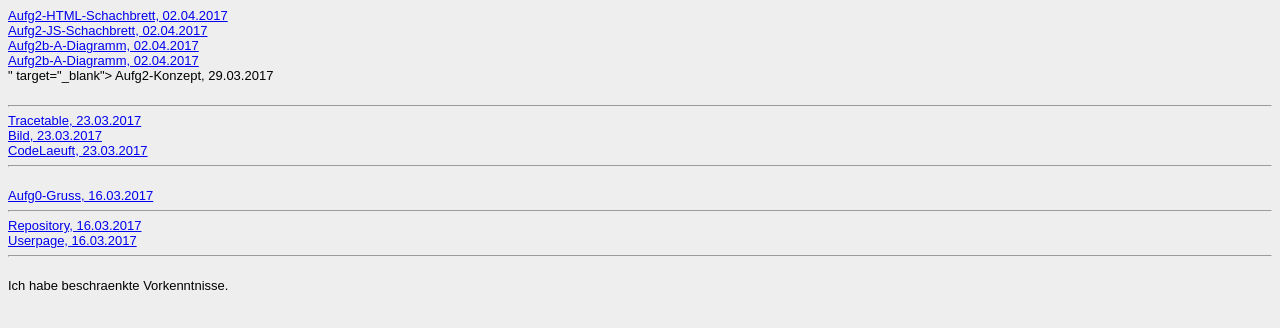
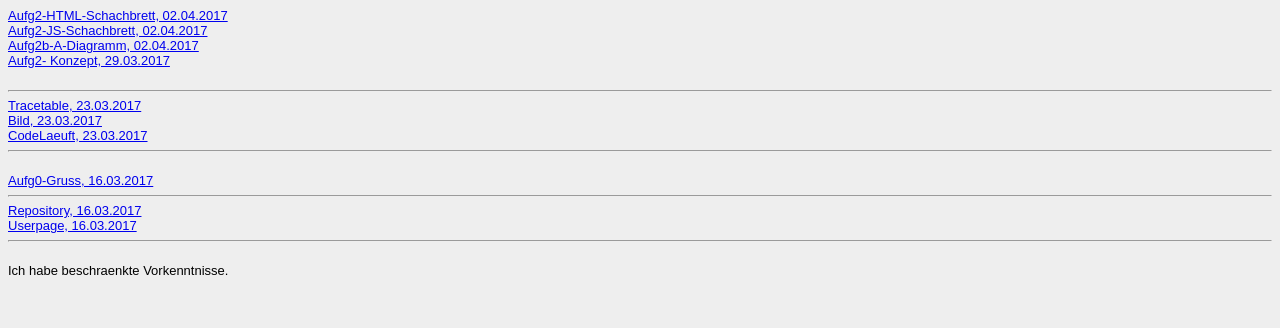
Before and after one commit to Lina-MariaStraub/EIA2-1, a plain HTML site: page Mein-Steckbrief/steckbrief.htm in a window 1280 px wide. Drawn offline with Linux system fonts and the light colour scheme.

Commit message:
Signed-off-by: User <User@User-PC.fritz.box>

```diff
--- a/Mein-Steckbrief/steckbrief.htm
+++ b/Mein-Steckbrief/steckbrief.htm
@@ -9,7 +9,7 @@
 <a href="https://nadiacredidio.github.io/EIA2/Aufg2/Schach-Basis.htm " target="_blank"> Aufg2-HTML-Schachbrett, 02.04.2017</a> <br>
 <a href="https://nadiacredidio.github.io/EIA2/Aufg2/Schachbrett.js " target="_blank"> Aufg2-JS-Schachbrett, 02.04.2017</a> <br>
 <a href="https://nadiacredidio.github.io/EIA2/Aufg2/Aufg2b-A-Diagramm.jpg " target="_blank"> Aufg2b-A-Diagramm, 02.04.2017</a> <br>
-<a href=" https://nadiacredidio.github.io/EIA2/Aufg2/Aufg2a-Konzept.jpg " target="_blank"> Aufg2b-A-Diagramm, 02.04.2017</a> <br>" target="_blank"> Aufg2-Konzept, 29.03.2017</a> <br>
+<a href=" https://nadiacredidio.github.io/EIA2/Aufg2/Aufg2a-Konzept.jpg " target="_blank"> Aufg2- Konzept, 29.03.2017</a> <br>
 <br>
 <hr>
 <a href="https://nadiacredidio.github.io/EIA2//Aufg1/Aufg1-Tracetable.jpg " target="_blank"> Tracetable, 23.03.2017</a> <br>
```
